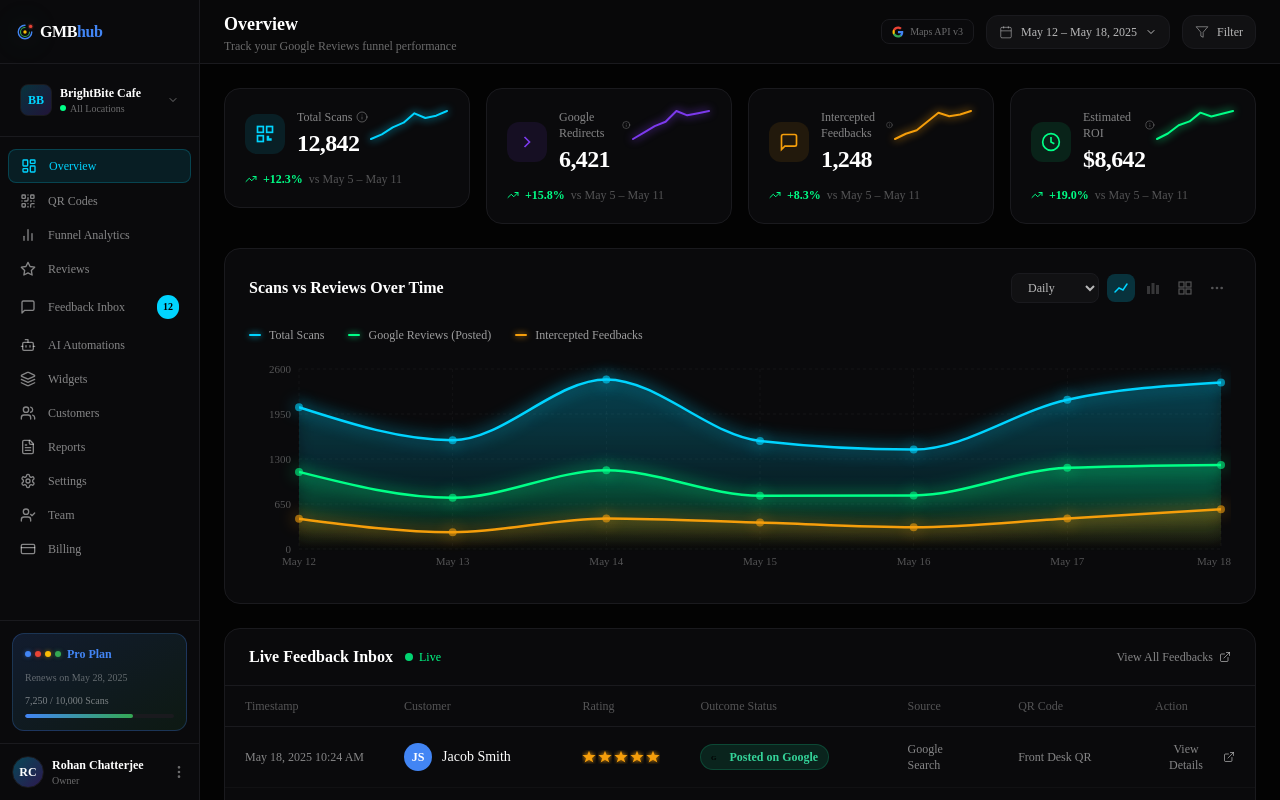
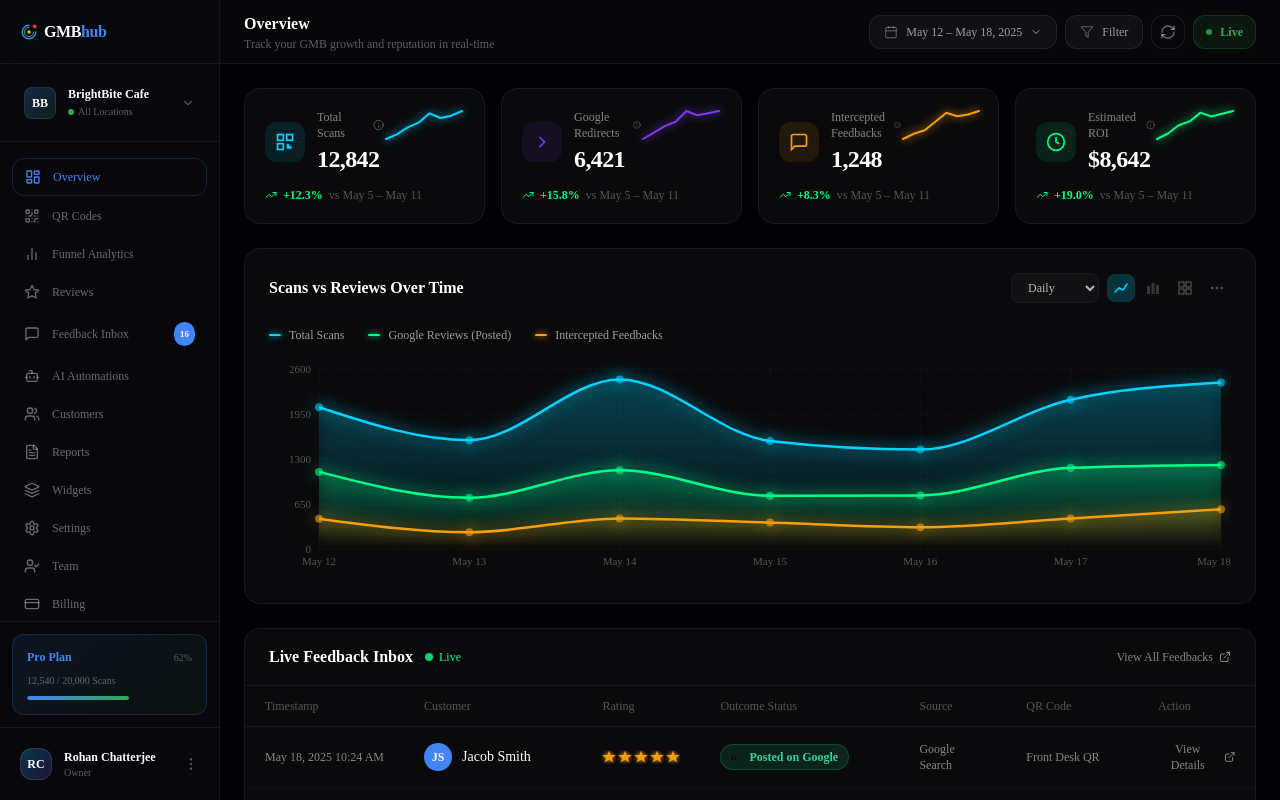
Before and after one commit to muahshi/gmbhub, a Next.js app: page /dashboard in a window 1280 px wide. Shown: the top 800 px of the page. Built offline with nearby package versions, Linux system fonts and the light colour scheme.

Commit message:
Update layout.tsx

```diff
--- a/app/dashboard/layout.tsx
+++ b/app/dashboard/layout.tsx
@@ -5,24 +5,23 @@ import { motion } from 'framer-motion';
 import {
   LayoutDashboard, QrCode, BarChart2, Star, MessageSquare,
   Bot, Layers, Users, FileText, Settings, UserCheck, CreditCard,
-  ChevronDown, MoreVertical,
+  ChevronDown, MoreVertical, RefreshCw,
 } from 'lucide-react';
 import { cn } from '@/lib/utils';
 import Link from 'next/link';
 import { usePathname } from 'next/navigation';
 import { GMBhubLogo } from '@/components/ui/gmbhub-logo';
-import { GooglePartnerSeal, GoogleColorDots } from '@/components/ui/google-brand';
 
 const NAV_ITEMS = [
   { label: 'Overview', icon: LayoutDashboard, href: '/dashboard', badge: null },
   { label: 'QR Codes', icon: QrCode, href: '/dashboard/qr-codes', badge: null },
   { label: 'Funnel Analytics', icon: BarChart2, href: '/dashboard/analytics', badge: null },
   { label: 'Reviews', icon: Star, href: '/dashboard/reviews', badge: null },
-  { label: 'Feedback Inbox', icon: MessageSquare, href: '/dashboard/inbox', badge: 12 },
+  { label: 'Feedback Inbox', icon: MessageSquare, href: '/dashboard/inbox', badge: 16 },
   { label: 'AI Automations', icon: Bot, href: '/dashboard/automations', badge: null },
-  { label: 'Widgets', icon: Layers, href: '/dashboard/widgets', badge: null },
   { label: 'Customers', icon: Users, href: '/dashboard/customers', badge: null },
   { label: 'Reports', icon: FileText, href: '/dashboard/reports', badge: null },
+  { label: 'Widgets', icon: Layers, href: '/dashboard/widgets', badge: null },
   { label: 'Settings', icon: Settings, href: '/dashboard/settings', badge: null },
   { label: 'Team', icon: UserCheck, href: '/dashboard/team', badge: null },
   { label: 'Billing', icon: CreditCard, href: '/dashboard/billing', badge: null },
@@ -30,107 +29,88 @@ const NAV_ITEMS = [
 
 function Sidebar() {
   const pathname = usePathname();
-  const [collapsed, setCollapsed] = useState(false);
 
   return (
-    <aside className={cn(
-      'fixed left-0 top-0 h-full bg-[#0A0A0C] border-r border-[#1A1A1E] z-40 flex flex-col',
-      'transition-all duration-300',
-      collapsed ? 'w-16' : 'w-[200px]'
-    )}>
-      {/* Logo */}
-      <div className="px-4 py-4 border-b border-[#1A1A1E] flex items-center h-16">
-        {collapsed
-          ? <div className="w-7 h-7"><svg viewBox="0 0 32 32" fill="none"><circle cx="16" cy="16" r="3" fill="#FBBC05"/><path d="M28 16c0 6.627-5.373 12-12 12S4 22.627 4 16 9.373 4 16 4" stroke="#4285F4" strokeWidth="2.5" strokeLinecap="round"/><circle cx="26" cy="6" r="3" fill="#EA4335"/></svg></div>
-          : <GMBhubLogo size="sm" animated />
-        }
+    <aside className="fixed left-0 top-0 h-full w-[220px] flex flex-col z-40"
+      style={{ background: '#08080C', borderRight: '1px solid rgba(255,255,255,0.06)' }}>
+
+      {/* Logo area */}
+      <div className="px-5 h-16 flex items-center border-b" style={{ borderColor: 'rgba(255,255,255,0.06)' }}>
+        <GMBhubLogo size="sm" animated />
       </div>
 
       {/* Business selector */}
-      {!collapsed && (
-        <div className="px-3 py-3 border-b border-[#1A1A1E]">
-          <div className="flex items-center gap-2 px-2 py-2 rounded-lg hover:bg-[#1A1A1E] cursor-pointer transition-colors group">
-            <div className="w-8 h-8 rounded-lg bg-gradient-to-br from-[#00D4FF]/20 to-[#7C3AED]/20 border border-[#1A1A1E] flex items-center justify-center text-xs font-bold text-[#00D4FF] shrink-0">
+      <div className="px-3 py-3 border-b" style={{ borderColor: 'rgba(255,255,255,0.06)' }}>
+        <div className="flex items-center gap-3 px-3 py-2.5 rounded-xl hover:bg-white/4 cursor-pointer transition-colors group">
+          <div className="w-8 h-8 rounded-lg flex items-center justify-center text-xs font-black text-white shrink-0"
+            style={{ background: 'linear-gradient(135deg, rgba(66,133,244,0.25) 0%, rgba(52,168,83,0.15) 100%)', border: '1px solid rgba(66,133,244,0.2)' }}>
             BB
           </div>
           <div className="flex-1 min-w-0">
-              <p className="text-xs font-semibold truncate">BrightBite Cafe</p>
-              <p className="text-[10px] text-white/40 flex items-center gap-1">
-                <span className="w-1.5 h-1.5 rounded-full bg-[#00FF87] inline-block" />
+            <p className="text-xs font-bold truncate">BrightBite Cafe</p>
+            <p className="text-[10px] text-white/35 flex items-center gap-1 mt-0.5">
+              <span className="w-1.5 h-1.5 rounded-full bg-[#34A853] inline-block" />
               All Locations
             </p>
           </div>
-            <ChevronDown className="w-3 h-3 text-white/40 shrink-0" />
+          <ChevronDown className="w-3.5 h-3.5 text-white/30 shrink-0" />
         </div>
       </div>
-      )}
 
-      {/* Nav */}
-      <nav className="flex-1 overflow-y-auto py-3 px-2">
+      {/* Navigation */}
+      <nav className="flex-1 overflow-y-auto py-4 px-3">
         {NAV_ITEMS.map((item) => {
           const active = pathname === item.href;
           return (
             <Link key={item.href} href={item.href}>
-              <motion.div
-                whileHover={{ x: 2 }}
-                className={cn(
-                  'flex items-center gap-3 px-3 py-2 rounded-lg mb-0.5 cursor-pointer transition-all text-sm',
+              <div className={cn(
+                'flex items-center gap-3 px-3 py-2.5 rounded-xl mb-0.5 cursor-pointer transition-all text-sm',
                 active
-                    ? 'bg-[#00D4FF]/10 text-[#00D4FF] border border-[#00D4FF]/20'
-                    : 'text-white/50 hover:text-white hover:bg-[#1A1A1E]'
-                )}
-              >
+                  ? 'bg-[#4285F4]/12 text-[#4285F4] border border-[#4285F4]/20'
+                  : 'text-white/40 hover:text-white/80 hover:bg-white/4'
+              )}>
                 <item.icon className="w-4 h-4 shrink-0" />
-                {!collapsed && (
-                  <>
                 <span className="flex-1 text-xs font-medium">{item.label}</span>
                 {item.badge && (
-                      <span className="px-1.5 py-0.5 rounded-full bg-[#00D4FF] text-black text-[10px] font-bold">
+                  <span className="px-1.5 py-0.5 rounded-full bg-[#4285F4] text-white text-[9px] font-black">
                     {item.badge}
                   </span>
                 )}
-                  </>
-                )}
-              </motion.div>
+              </div>
             </Link>
           );
         })}
       </nav>
 
-      {/* Plan badge */}
-      {!collapsed && (
-        <div className="p-3 border-t border-[#1A1A1E]">
-          <div className="p-3 rounded-xl bg-gradient-to-br from-[#4285F4]/15 to-[#34A853]/10 border border-[#4285F4]/25">
+      {/* Pro plan card */}
+      <div className="p-3 border-t" style={{ borderColor: 'rgba(255,255,255,0.06)' }}>
+        <div className="p-3.5 rounded-xl" style={{
+          background: 'linear-gradient(135deg, rgba(66,133,244,0.1) 0%, rgba(52,168,83,0.06) 100%)',
+          border: '1px solid rgba(66,133,244,0.2)',
+        }}>
           <div className="flex items-center justify-between mb-2">
-              <div className="flex items-center gap-1.5">
-                <GoogleColorDots />
             <span className="text-xs font-bold text-[#4285F4]">Pro Plan</span>
+            <span className="text-[10px] text-white/30">62%</span>
           </div>
-            </div>
-            <p className="text-[10px] text-white/35 mb-2">Renews on May 28, 2025</p>
-            <p className="text-[10px] text-white/45 mb-1.5">7,250 / 10,000 Scans</p>
-            <div className="h-1 rounded-full bg-[#1A1A1E] overflow-hidden">
-              <div className="h-full rounded-full" style={{ width: '72.5%', background: 'linear-gradient(90deg, #4285F4, #34A853)' }} />
+          <p className="text-[10px] text-white/35 mb-2">12,540 / 20,000 Scans</p>
+          <div className="h-1 rounded-full bg-white/8 overflow-hidden">
+            <div className="h-full rounded-full" style={{ width: '62%', background: 'linear-gradient(90deg, #4285F4, #34A853)' }} />
           </div>
         </div>
       </div>
-      )}
 
       {/* User */}
-      <div className="p-3 border-t border-[#1A1A1E]">
-        <div className="flex items-center gap-2">
-          <div className="w-8 h-8 rounded-full bg-gradient-to-br from-[#00D4FF]/30 to-[#7C3AED]/30 border border-[#1A1A1E] flex items-center justify-center text-xs font-bold shrink-0">
+      <div className="p-3 border-t" style={{ borderColor: 'rgba(255,255,255,0.06)' }}>
+        <div className="flex items-center gap-3 px-2 py-2 rounded-xl hover:bg-white/4 cursor-pointer transition-colors">
+          <div className="w-8 h-8 rounded-xl flex items-center justify-center text-xs font-black text-white shrink-0"
+            style={{ background: 'linear-gradient(135deg, rgba(0,200,255,0.25) 0%, rgba(124,58,237,0.2) 100%)', border: '1px solid rgba(255,255,255,0.1)' }}>
             RC
           </div>
-          {!collapsed && (
-            <>
           <div className="flex-1 min-w-0">
             <p className="text-xs font-semibold truncate">Rohan Chatterjee</p>
-                <p className="text-[10px] text-white/40">Owner</p>
+            <p className="text-[10px] text-white/35">Owner</p>
           </div>
-              <MoreVertical className="w-4 h-4 text-white/40" />
-            </>
-          )}
+          <MoreVertical className="w-4 h-4 text-white/30" />
         </div>
       </div>
     </aside>
@@ -139,29 +119,44 @@ function Sidebar() {
 
 function TopBar() {
   return (
-    <header className="h-16 border-b border-[#1A1A1E] bg-[#0A0A0C]/80 backdrop-blur-xl flex items-center justify-between px-6 sticky top-0 z-30">
+    <header className="h-16 flex items-center justify-between px-6 sticky top-0 z-30"
+      style={{ background: 'rgba(8,8,12,0.9)', backdropFilter: 'blur(20px)', borderBottom: '1px solid rgba(255,255,255,0.06)' }}>
       <div>
-        <h1 className="text-lg font-bold">Overview</h1>
-        <p className="text-xs text-white/40">Track your Google Reviews funnel performance</p>
+        <h1 className="text-base font-black">Overview</h1>
+        <p className="text-xs text-white/35">Track your GMB growth and reputation in real-time</p>
       </div>
-      <div className="flex items-center gap-3">
-        {/* Google Partner seal in topbar */}
-        <div className="hidden xl:block">
-          <GooglePartnerSeal variant="compact" />
-        </div>
-        <button className="flex items-center gap-2 px-3 py-2 rounded-xl border border-[#1A1A1E] bg-[#111113] text-xs text-white/70 hover:border-[#4285F4]/30 transition-all">
+      <div className="flex items-center gap-2">
+        {/* Date range */}
+        <button className="flex items-center gap-2 px-3.5 py-2 rounded-xl text-xs text-white/60 font-medium hover:text-white transition-colors"
+          style={{ background: '#0F0F14', border: '1px solid rgba(255,255,255,0.08)' }}>
           <svg className="w-3.5 h-3.5" fill="none" stroke="currentColor" viewBox="0 0 24 24">
             <rect x="3" y="4" width="18" height="18" rx="2"/><line x1="16" y1="2" x2="16" y2="6"/><line x1="8" y1="2" x2="8" y2="6"/><line x1="3" y1="10" x2="21" y2="10"/>
           </svg>
           May 12 – May 18, 2025
           <ChevronDown className="w-3 h-3" />
         </button>
-        <button className="flex items-center gap-2 px-3 py-2 rounded-xl border border-[#1A1A1E] bg-[#111113] text-xs text-white/70 hover:border-[#4285F4]/30 transition-all">
+
+        {/* Filter */}
+        <button className="flex items-center gap-2 px-3.5 py-2 rounded-xl text-xs text-white/60 font-medium hover:text-white transition-colors"
+          style={{ background: '#0F0F14', border: '1px solid rgba(255,255,255,0.08)' }}>
           <svg className="w-3.5 h-3.5" fill="none" stroke="currentColor" viewBox="0 0 24 24">
             <polygon points="22 3 2 3 10 12.46 10 19 14 21 14 12.46 22 3"/>
           </svg>
           Filter
         </button>
+
+        {/* Refresh */}
+        <button className="p-2 rounded-xl text-white/40 hover:text-white hover:bg-white/6 transition-all"
+          style={{ border: '1px solid rgba(255,255,255,0.08)' }}>
+          <RefreshCw className="w-4 h-4" />
+        </button>
+
+        {/* Live indicator */}
+        <div className="flex items-center gap-2 px-3 py-2 rounded-xl text-xs font-semibold text-[#34A853]"
+          style={{ background: 'rgba(52,168,83,0.1)', border: '1px solid rgba(52,168,83,0.2)' }}>
+          <span className="w-1.5 h-1.5 rounded-full bg-[#34A853] animate-pulse" />
+          Live
+        </div>
       </div>
     </header>
   );
@@ -169,9 +164,9 @@ function TopBar() {
 
 export default function DashboardLayout({ children }: { children: React.ReactNode }) {
   return (
-    <div className="min-h-screen bg-[#030303]">
+    <div className="min-h-screen" style={{ background: '#020204' }}>
       <Sidebar />
-      <div className="ml-[200px] flex flex-col min-h-screen">
+      <div className="ml-[220px] flex flex-col min-h-screen">
         <TopBar />
         <main className="flex-1 p-6">{children}</main>
       </div>
```
Lines whose indentation alone changed are shown as unchanged.
